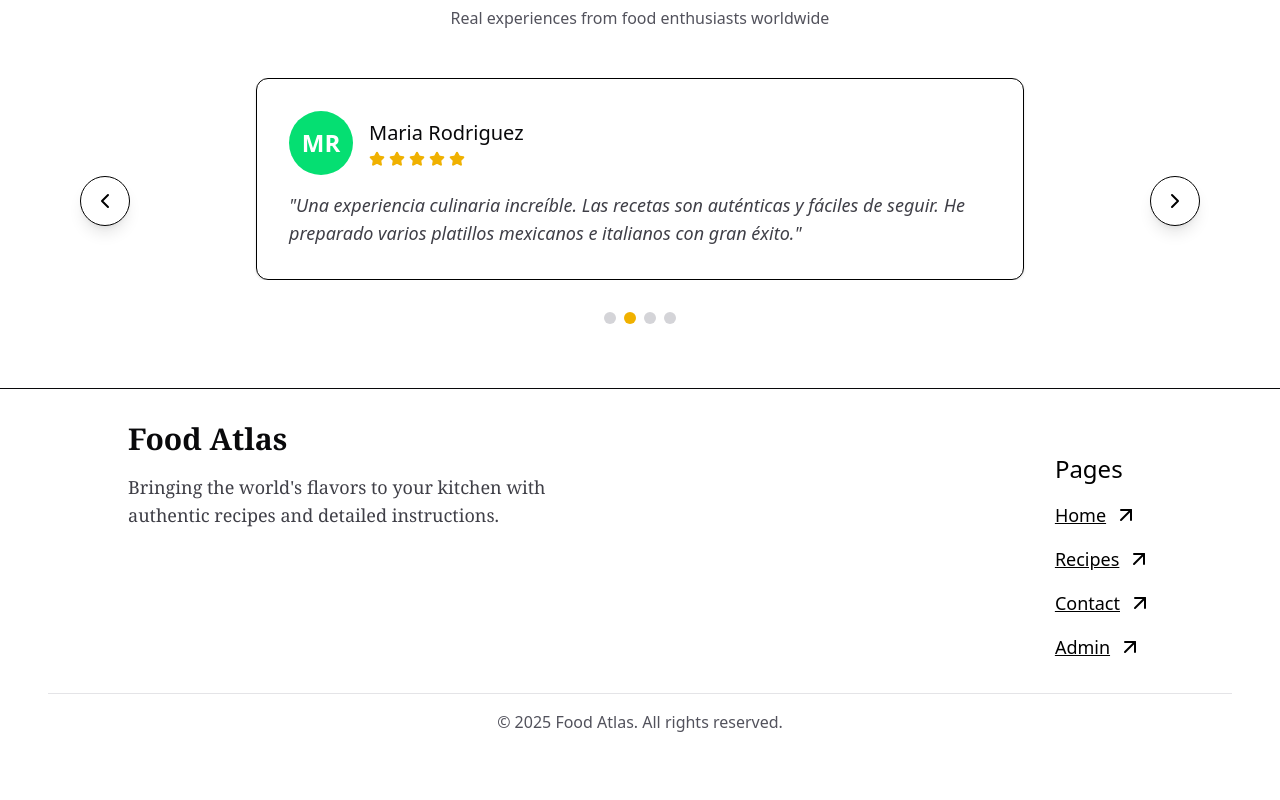
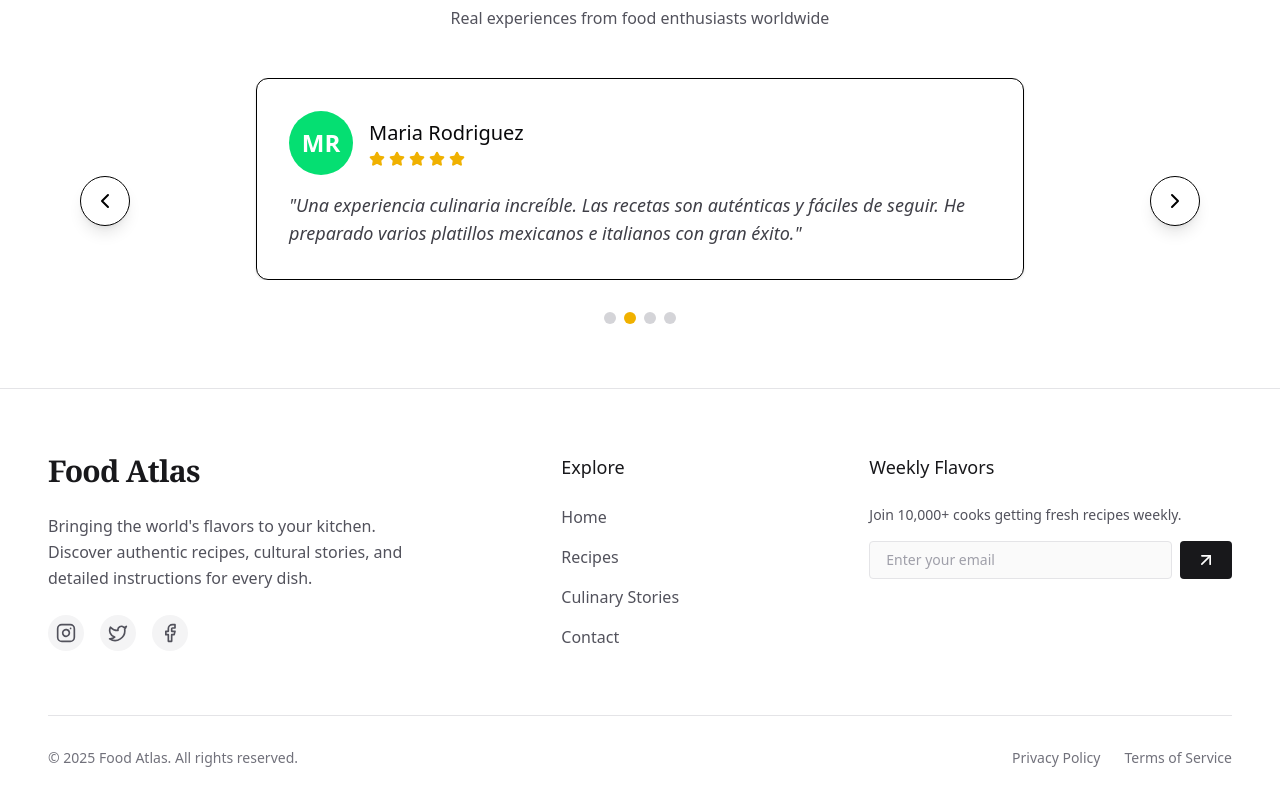
Before and after one commit to yassin701/Food-Atlas, a React (Vite) app: page / in a window 1280 px wide. Shown: the part 1673-2473 px from the top of the page. Before the commit the page ends 2423 px from the top, so only its background shows below. Built offline with nearby package versions, Linux system fonts and the light colour scheme; data requests are answered from the project's data file.

Commit message:
feat: Update Footer Design

```diff
--- a/src/Components/Footer.jsx
+++ b/src/Components/Footer.jsx
@@ -1,56 +1,84 @@
 import React from 'react'
-import { ArrowUpRight } from 'lucide-react'
+import { ArrowUpRight, Instagram, Twitter, Facebook } from 'lucide-react'
 
 export default function Footer() {
   return (
-    <footer className="border-t border-zinc-950 px-8 sm:px-12">
-          <div className="sm:flex justify-between sm:gap-8 py-8 sm:px-20">
-            <div className="left max-w-md">
-              <div className="text-3xl font-serif font-bold text-zinc-950 mb-4">
-                Food Atlas
-              </div>
-              <p className="font-serif text-lg text-zinc-700">
-                Bringing the world's flavors to your kitchen with authentic
-                recipes and detailed instructions.
-              </p>
-            </div>
-            <div className="right mt-8 flex gap-8 sm:gap-20">
-              <div className="flex flex-col gap-4">
-                <h1 className="text-2xl font-medium">Pages</h1>
-                <a
-                  href="/"
-                  className="hover:text-yellow-500 text-lg flex items-center gap-2 group underline"
-                >
-                  <span>Home</span>
-                  <ArrowUpRight className="w-6 h-6 transition-transform group-hover:translate-x-1 group-hover:-translate-y-1" />
-                </a>
-                <a
-                  href="/recipes"
-                  className="hover:text-yellow-500 text-lg flex items-center gap-2 group underline"
-                >
-                  <span>Recipes</span>
-                  <ArrowUpRight className="w-6 h-6 transition-transform group-hover:translate-x-1 group-hover:-translate-y-1" />
-                </a>
-                <a
-                  href="/contact"
-                  className="hover:text-yellow-500 text-lg flex items-center gap-2 group underline"
-                >
-                  <span>Contact</span>
-                  <ArrowUpRight className="w-6 h-6 transition-transform group-hover:translate-x-1 group-hover:-translate-y-1" />
-                </a>
-                <a
-                  href="/admin"
-                  className="hover:text-yellow-500 text-lg flex items-center gap-2 group underline"
-                >
-                  <span>Admin</span>
-                  <ArrowUpRight className="w-6 h-6 transition-transform group-hover:translate-x-1 group-hover:-translate-y-1" />
-                </a>
-              </div>
+    <footer className="bg-white text-zinc-900 pt-16 pb-8 px-8 sm:px-12 border-t border-zinc-200">
+      <div className="max-w-7xl mx-auto">
+        {/* Main Grid Section */}
+        <div className="grid grid-cols-1 md:grid-cols-12 gap-12 mb-16">
+
+          {/* Brand Column (Span 5) */}
+          <div className="md:col-span-5 flex flex-col gap-6">
+            <h2 className="text-3xl font-serif font-bold tracking-tight">
+              Food Atlas
+            </h2>
+            <p className="text-zinc-600 leading-relaxed max-w-sm">
+              Bringing the world's flavors to your kitchen. Discover authentic recipes,
+              cultural stories, and detailed instructions for every dish.
+            </p>
+            <div className="flex gap-4">
+              <SocialLink icon={<Instagram className="w-5 h-5" />} href="#" />
+              <SocialLink icon={<Twitter className="w-5 h-5" />} href="#" />
+              <SocialLink icon={<Facebook className="w-5 h-5" />} href="#" />
             </div>
           </div>
-          <p className="text-center py-4 text-zinc-600 border-t border-zinc-200">
-            © 2025 Food Atlas. All rights reserved.
-          </p>
-        </footer>
+
+          {/* Navigation Column (Span 3) */}
+          <div className="md:col-span-3 flex flex-col gap-4">
+            <h3 className="font-medium text-lg mb-2">Explore</h3>
+            <FooterLink href="/" label="Home" />
+            <FooterLink href="/recipes" label="Recipes" />
+            <FooterLink href="/blog" label="Culinary Stories" />
+            <FooterLink href="/contact" label="Contact" />
+          </div>
+
+          {/* Newsletter Column (Span 4) */}
+          <div className="md:col-span-4 flex flex-col gap-4">
+            <h3 className="font-medium text-lg mb-2">Weekly Flavors</h3>
+            <p className="text-zinc-600 text-sm">
+              Join 10,000+ cooks getting fresh recipes weekly.
+            </p>
+            <div className="flex gap-2">
+              <input
+                type="email"
+                placeholder="Enter your email"
+                className="bg-zinc-50 border border-zinc-200 rounded px-4 py-2 w-full focus:outline-none focus:border-yellow-500 text-sm transition-colors placeholder:text-zinc-400"
+              />
+              <button className="bg-zinc-900 text-white px-4 py-2 rounded font-medium hover:bg-yellow-500 hover:text-black transition-colors">
+                <ArrowUpRight className="w-5 h-5" />
+              </button>
+            </div>
+          </div>
+        </div>
+
+        {/* Bottom Bar */}
+        <div className="pt-8 border-t border-zinc-200 flex flex-col sm:flex-row justify-between items-center gap-4 text-sm text-zinc-500">
+          <p>© 2025 Food Atlas. All rights reserved.</p>
+          <div className="flex gap-6">
+            <a href="/privacy" className="hover:text-zinc-900 transition-colors">Privacy Policy</a>
+            <a href="/terms" className="hover:text-zinc-900 transition-colors">Terms of Service</a>
+          </div>
+        </div>
+      </div>
+    </footer>
   )
 }
+
+// Helper Components
+function FooterLink({ href, label }) {
+  return (
+    <a href={href} className="group flex items-center gap-2 w-fit hover:text-yellow-500 transition-colors text-zinc-600 hover:font-medium">
+      <span>{label}</span>
+      <ArrowUpRight className="w-4 h-4 opacity-0 -translate-x-2 group-hover:opacity-100 group-hover:translate-x-0 transition-all" />
+    </a>
+  )
+}
+
+function SocialLink({ icon, href }) {
+  return (
+    <a href={href} className="p-2 bg-zinc-100 rounded-full text-zinc-600 hover:bg-zinc-200 hover:text-yellow-500 transition-colors">
+      {icon}
+    </a>
+  )
+}
--- a/src/Components/Navbar.jsx
+++ b/src/Components/Navbar.jsx
@@ -29,7 +29,7 @@ export default function Navbar() {
       {/* Main Navbar */}
       <nav className="border-b border-zinc-950 bg-white">
         <div className="flex justify-between px-4 sm:px-8 items-center py-4">
-          <div className="text-2xl font-serif font-bold text-zinc-950">
+          <div className="text-2xl font-sans font-bold text-zinc-950">
             <a href="/">Food Atlas</a>
           </div>
 
--- a/src/pages/Home.jsx
+++ b/src/pages/Home.jsx
@@ -7,8 +7,6 @@ import {
   Phone,
   Mail,
 } from "lucide-react";
-import gsap from "gsap";
-import { useGSAP } from "@gsap/react";
 import videoBg from '../../public/Hero_Video_Generation_for_Food_Atlas.mp4'
 // import db from '../../db.json'; // Un-comment if needed for fallback, but we are using fetch now
 
```
